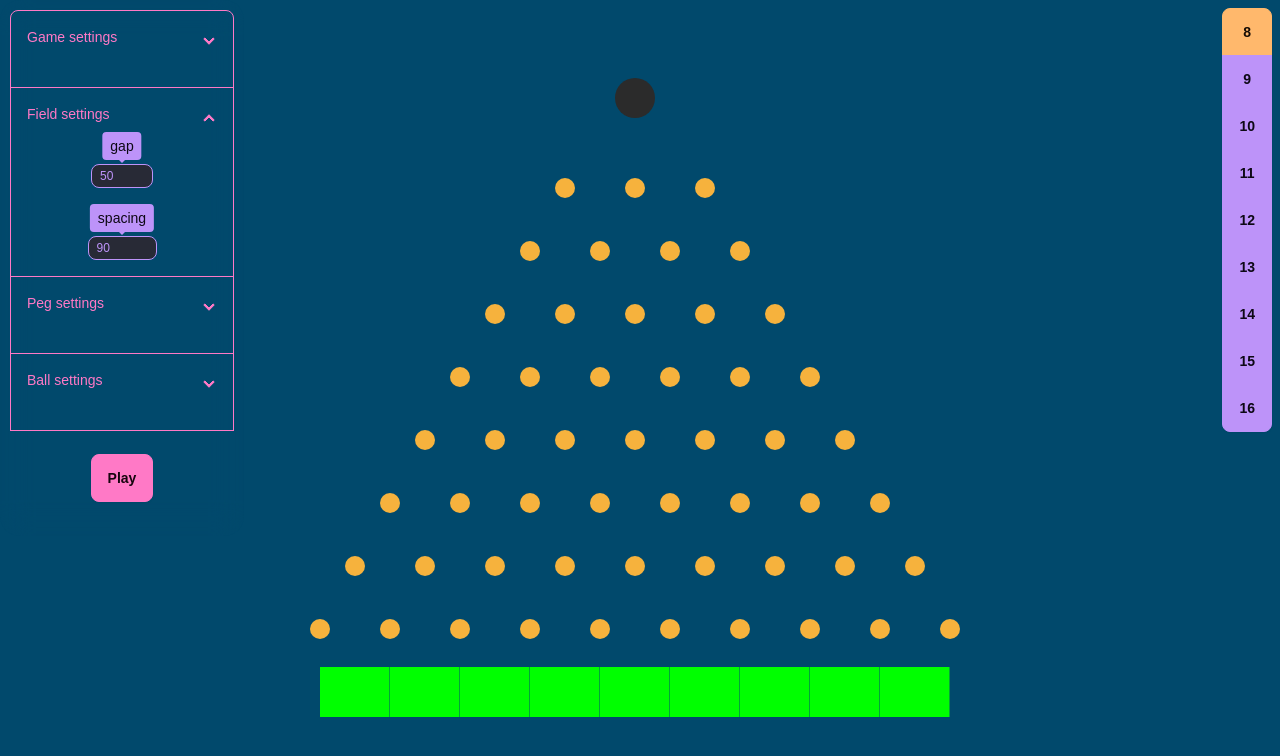
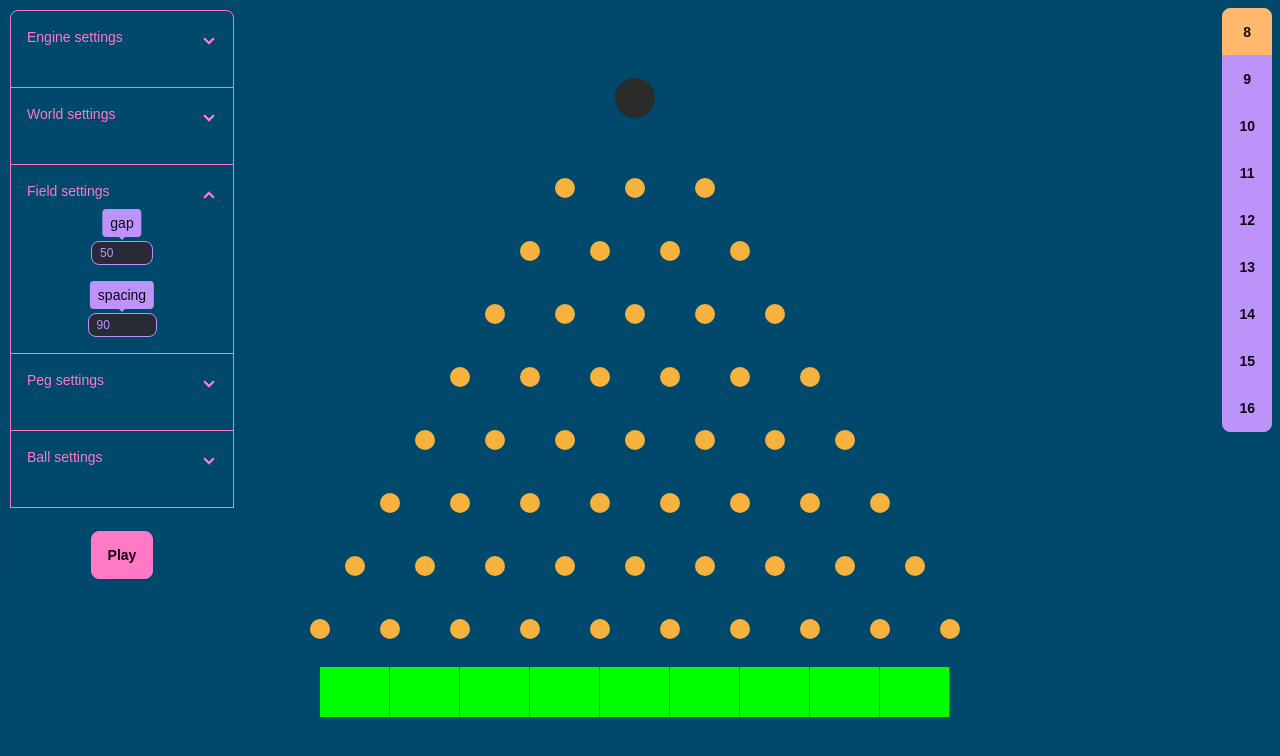
Before and after one commit to Goncharuk-Nikita/matterjs-simple, a website built with Vite: page index.html in a window 1280 px wide. Built offline with nearby package versions, Linux system fonts and the light colour scheme; animation ran at ten frames a second.

Commit message:
html page game sattengs devide into world and engine settings

```diff
--- a/index.html
+++ b/index.html
@@ -14,12 +14,20 @@
             <div class="collapse collapse-arrow join-item border border-primary">
               <input type="radio" name="my-accordion-4" checked="checked" />
               <div class="collapse-title font-medium">
-                  Game settings
+                Engine settings
               </div>
               <div class="collapse-content flex flex-col gap-12 pt-4">
                 <div class="tooltip tooltip-open tooltip-top tooltip-secondary text-secondary" data-tip="time-scale">
                     <input id="time-scale-input" engine type="number" min="0" max="5" value="1" step="0.11" class="input input-xs input-secondary text-secondary" />
                 </div>
+              </div>
+            </div>
+            <div class="collapse collapse-arrow join-item border border-primary">
+              <input type="radio" name="my-accordion-4" />
+              <div class="collapse-title font-medium">
+                World settings
+              </div>
+              <div class="collapse-content flex flex-col gap-12 pt-4">
                 <div class="tooltip tooltip-open tooltip-top tooltip-secondary text-secondary" data-tip="gravity-scale">
                   <input id="gravity-scale-input" world type="number" min="0" max="1" value="0.001" step="0.001" class="input input-xs input-secondary text-secondary" />
                 </div>
```
Lines whose indentation alone changed are shown as unchanged.
